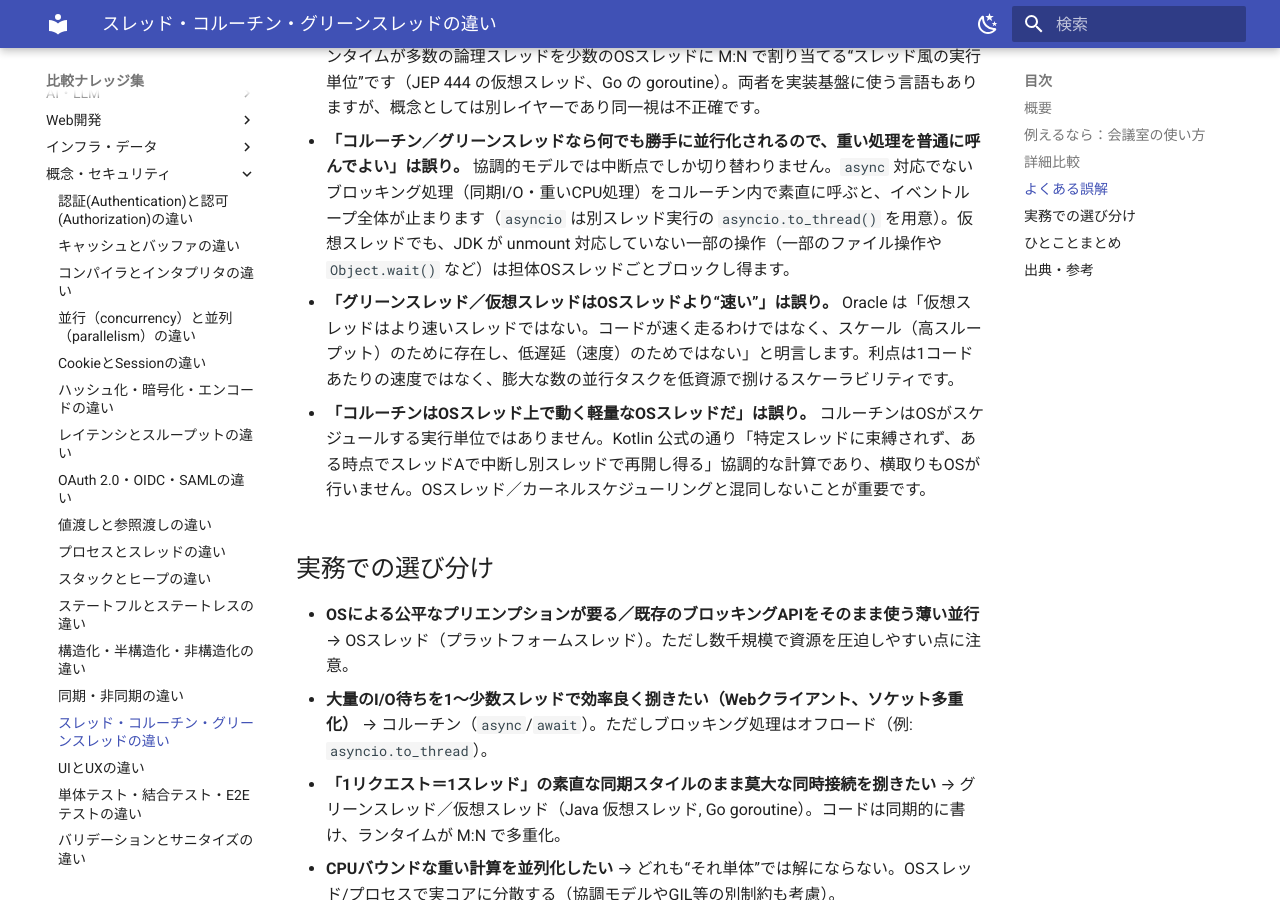
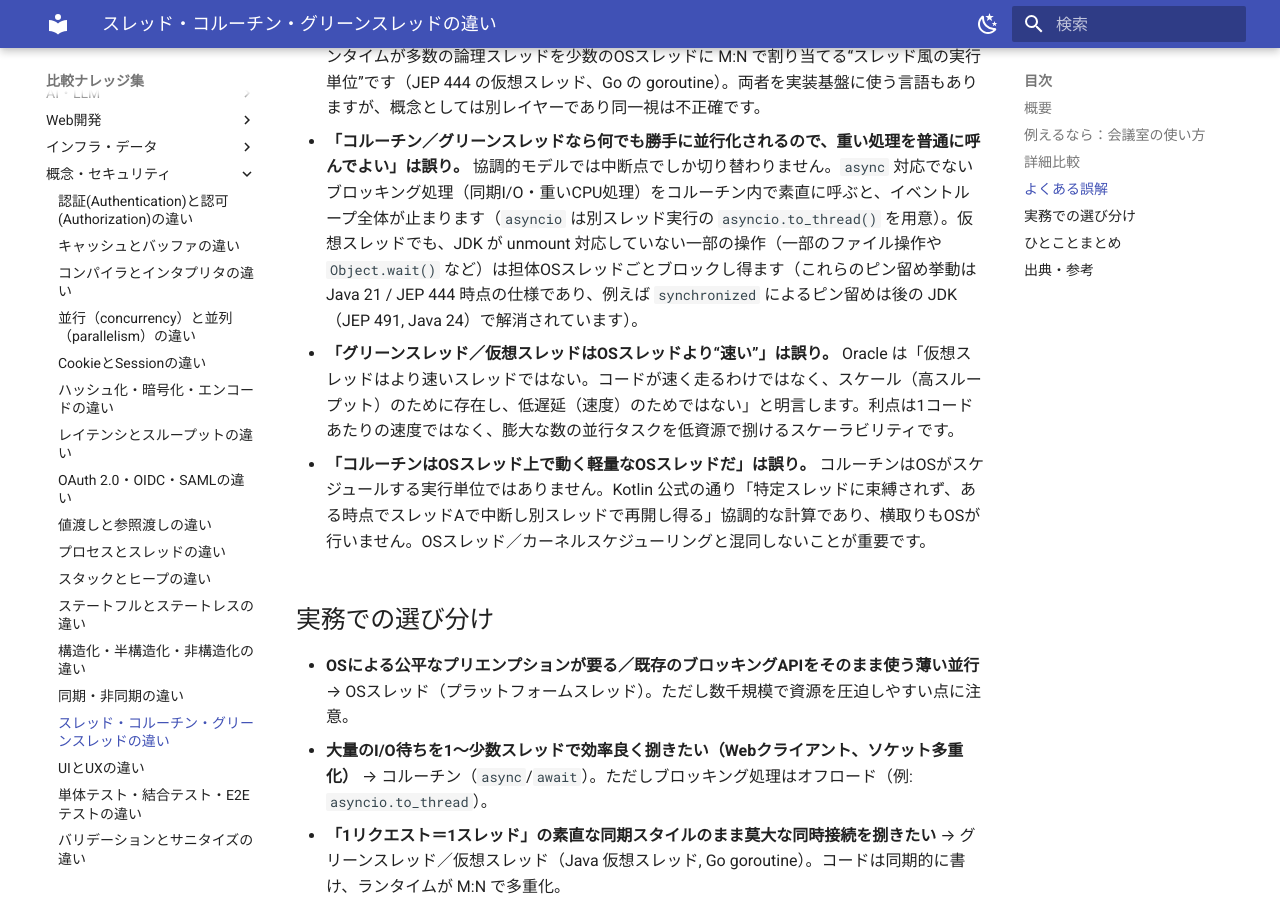
Before and after one commit to tomomira/comparisons, an MkDocs documentation site: the page built from docs/concept/thread-vs-coroutine-vs-greenthread.md, in a window 1280 px wide and 900 px high, scrolled down 2207 px. Built offline with MkDocs 1.6.1 and Material for MkDocs 9.7.7, drawn with Linux system fonts in a browser that asks for light colours.

Commit message:
polish(expansion): W2-G2 微修正（仮想スレッドpinningのJava版注記・SQLパラメータ化念押し）

```diff
--- a/docs/concept/thread-vs-coroutine-vs-greenthread.md
+++ b/docs/concept/thread-vs-coroutine-vs-greenthread.md
@@ -42,7 +42,7 @@ OSスレッドは「タイマー（OS）が一定時間で強制的に話者を
 
 - **「コルーチンとグリーンスレッドは同じもの」は誤り。** 似て見えますが層が違います。コルーチンは“中断・再開できる計算”という言語機能で、典型的には1スレッド上でイベントループが協調スケジュールします（Python `asyncio`）。グリーンスレッド／仮想スレッドはランタイムが多数の論理スレッドを少数のOSスレッドに M:N で割り当てる“スレッド風の実行単位”です（JEP 444 の仮想スレッド、Go の goroutine）。両者を実装基盤に使う言語もありますが、概念としては別レイヤーであり同一視は不正確です。
 
-- **「コルーチン／グリーンスレッドなら何でも勝手に並行化されるので、重い処理を普通に呼んでよい」は誤り。** 協調的モデルでは中断点でしか切り替わりません。`async` 対応でないブロッキング処理（同期I/O・重いCPU処理）をコルーチン内で素直に呼ぶと、イベントループ全体が止まります（`asyncio` は別スレッド実行の `asyncio.to_thread()` を用意）。仮想スレッドでも、JDK が unmount 対応していない一部の操作（一部のファイル操作や `Object.wait()` など）は担体OSスレッドごとブロックし得ます。
+- **「コルーチン／グリーンスレッドなら何でも勝手に並行化されるので、重い処理を普通に呼んでよい」は誤り。** 協調的モデルでは中断点でしか切り替わりません。`async` 対応でないブロッキング処理（同期I/O・重いCPU処理）をコルーチン内で素直に呼ぶと、イベントループ全体が止まります（`asyncio` は別スレッド実行の `asyncio.to_thread()` を用意）。仮想スレッドでも、JDK が unmount 対応していない一部の操作（一部のファイル操作や `Object.wait()` など）は担体OSスレッドごとブロックし得ます（これらのピン留め挙動は Java 21 / JEP 444 時点の仕様であり、例えば `synchronized` によるピン留めは後の JDK（JEP 491, Java 24）で解消されています）。
 
 - **「グリーンスレッド／仮想スレッドはOSスレッドより“速い”」は誤り。** Oracle は「仮想スレッドはより速いスレッドではない。コードが速く走るわけではなく、スケール（高スループット）のために存在し、低遅延（速度）のためではない」と明言します。利点は1コードあたりの速度ではなく、膨大な数の並行タスクを低資源で捌けるスケーラビリティです。
 
```
Also changed, not shown: docs/concept/validation-vs-sanitization.md (+1 -1 lines).
